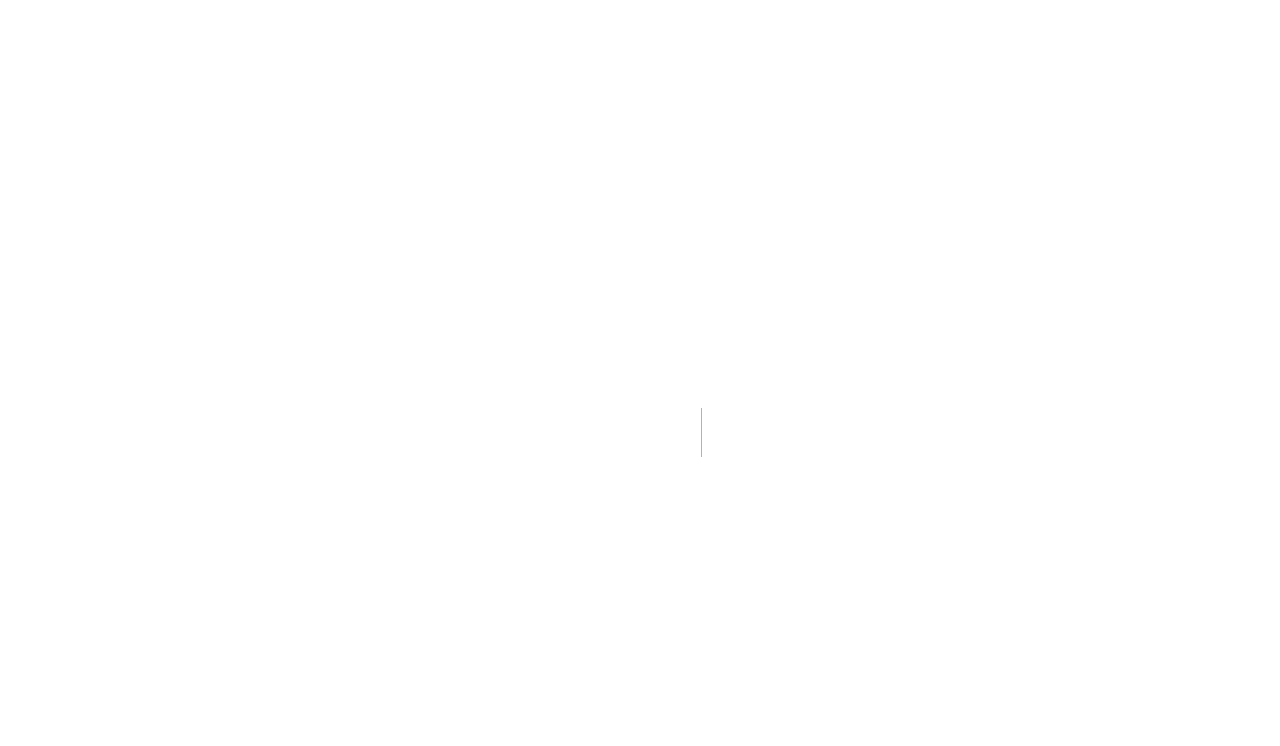
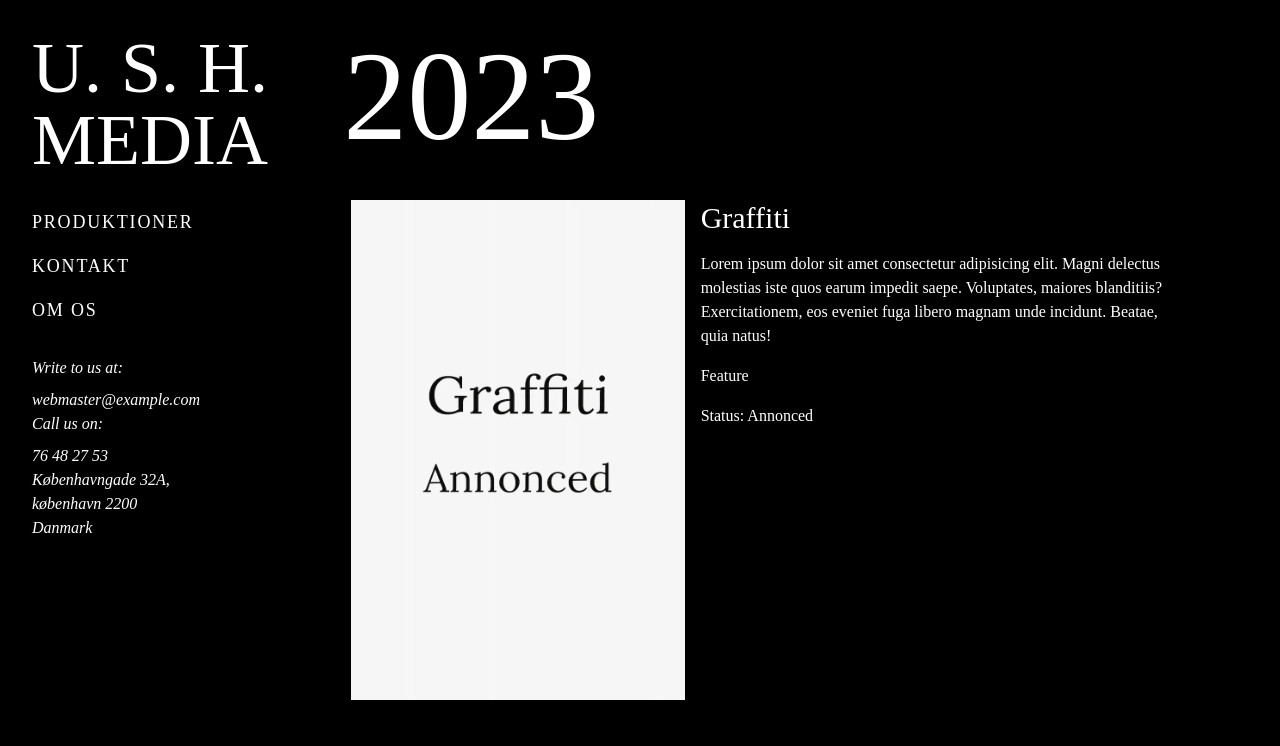
Before and after one commit to jona6893/productioncompany, a Next.js app: page /projects in a window 1280 px wide. Before the commit this address had no page. Shown: the top 746 px of the page. Built offline with nearby package versions, Linux system fonts and the light colour scheme.

Commit message:
working branch

```diff
--- a/src/app/components/Menu.jsx
+++ b/src/app/components/Menu.jsx
@@ -8,7 +8,7 @@ import Link from "next/link";
 function Menu({ setCurMenu }) {
   const [isOpen, setIsOpen] = useState(false);
   const [isMobile, setIsMobile] = useState(false);
-  const menu = ["Productioner", "Kontakt", "Om os"];
+  const menu = ["Produktioner", "Kontakt", "Om os"];
 
   useEffect(() => {
     const checkIfMobile = () => {
--- /dev/null
+++ b/src/app/projects/page.jsx
@@ -0,0 +1,90 @@
+import React from 'react'
+
+
+function Productions() {
+  const projects = [
+    {
+      title: "Hybenhjert",
+      des: "Lorem ipsum dolor sit amet consectetur adipisicing elit. Magni delectus molestias iste quos earum impedit saepe. Voluptates, maiores blanditiis? Exercitationem, eos eveniet fuga libero magnam unde incidunt. Beatae, quia natus!",
+      status: "Finished",
+      img: "images/hyben.webp",
+      type: "Short Film",
+      year: "2021",
+    },
+    {
+      title: "Bjarke Tømmer Skrald",
+      des: "Lorem ipsum dolor sit amet consectetur adipisicing elit. Magni delectus molestias iste quos earum impedit saepe. Voluptates, maiores blanditiis? Exercitationem, eos eveniet fuga libero magnam unde incidunt. Beatae, quia natus!",
+      status: "Finished",
+      img: "images/bts.webp",
+      type: "Short Film",
+      year: "2022",
+    },
+    {
+      title: "Graffiti",
+      des: "Lorem ipsum dolor sit amet consectetur adipisicing elit. Magni delectus molestias iste quos earum impedit saepe. Voluptates, maiores blanditiis? Exercitationem, eos eveniet fuga libero magnam unde incidunt. Beatae, quia natus!",
+      status: "Annonced",
+      img: "images/graffiti.webp",
+      type: "Feature",
+      year: "2023",
+    },
+    {
+      title: "Hortulan",
+      des: "Lorem ipsum dolor sit amet consectetur adipisicing elit. Magni delectus molestias iste quos earum impedit saepe. Voluptates, maiores blanditiis? Exercitationem, eos eveniet fuga libero magnam unde incidunt. Beatae, quia natus!",
+      status: "Annonced",
+      img: "images/hortulan.webp",
+      type: "Feature",
+      year: "2023",
+    },
+    {
+      title: "Last Jam",
+      des: "Lorem ipsum dolor sit amet consectetur adipisicing elit. Magni delectus molestias iste quos earum impedit saepe. Voluptates, maiores blanditiis? Exercitationem, eos eveniet fuga libero magnam unde incidunt. Beatae, quia natus!",
+      status: "In Development",
+      img: "images/lj.webp",
+      type: "Short Film",
+      year: "2023",
+    },
+
+    {
+      title: "Hold Kæft",
+      des: "Lorem ipsum dolor sit amet consectetur adipisicing elit. Magni delectus molestias iste quos earum impedit saepe. Voluptates, maiores blanditiis? Exercitationem, eos eveniet fuga libero magnam unde incidunt. Beatae, quia natus!",
+      status: "Post-Preduction",
+      img: "images/hk.webp",
+      type: "Short Film",
+      year: "2023",
+    },
+  ];
+  const years = ["2019", "2020", "2021", "2022", "2023"];
+
+  return (
+    <div className="pageSection w-fit mx-auto">
+      {years.reverse().map((year) => (
+        <>
+          <h2 className="text-9xl pb-4 md:px-4">{year}</h2>
+          {projects.map((project) => {
+            if (project.year === year)
+              return (
+                <article
+                  id={project.title.toLowerCase().replaceAll(" ", "")}
+                  className="text-white md:p-6 flex max-md:flex-col gap-4"
+                >
+                  <img
+                    className={`md:max-h-[500px] aspect-[2/3]`}
+                    src={project.img}
+                    alt=""
+                  />
+                  <div className="flex flex-col gap-4">
+                    <h3 className="text-3xl">{project.title}</h3>
+                    <p className="max-w-[60ch]">{project.des}</p>
+                    <p>{project.type}</p>
+                    <p>Status: {project.status}</p>
+                  </div>
+                </article>
+              );
+          })}
+        </>
+      ))}
+    </div>
+  );
+}
+
+export default Productions
```
Also changed, not shown: src/app/kontakt/page.jsx (renamed from src/app/contact/page.jsx), src/app/omos/page.jsx (renamed from src/app/about/page.jsx), src/app/pages/films/[id].jsx (renamed from pages/films/[id].jsx), src/app/produktioner/page.jsx (renamed from src/app/productions/page.jsx).
